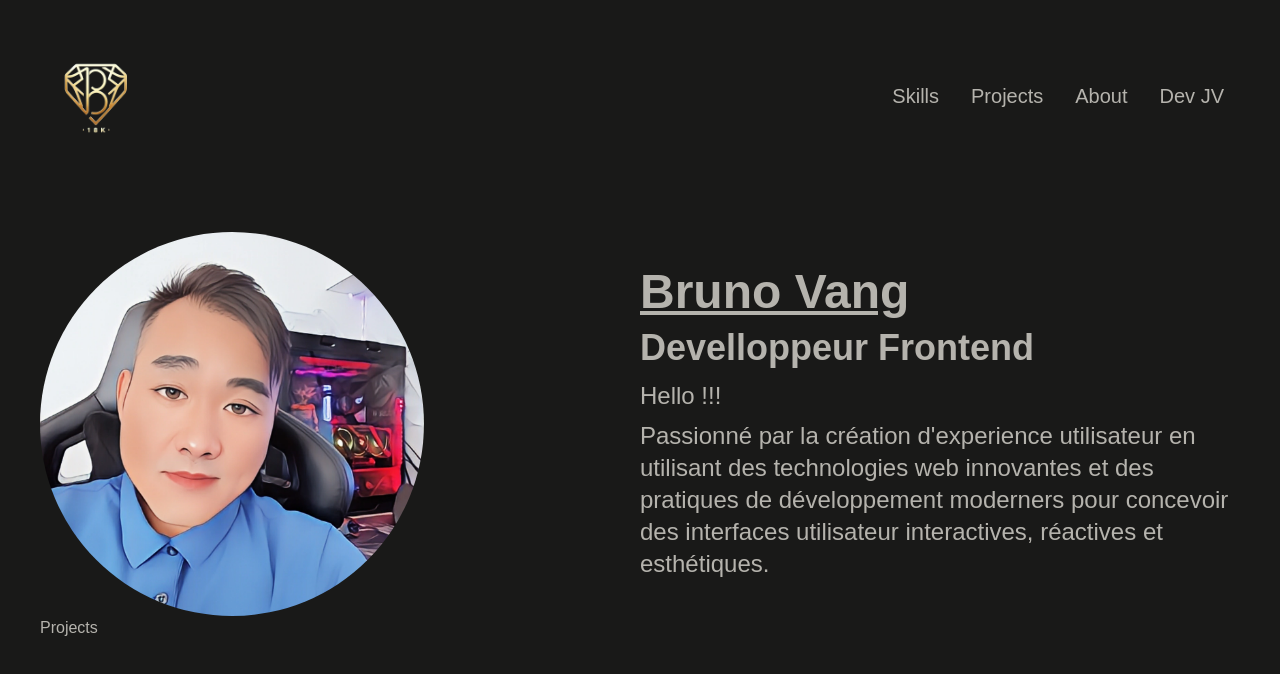
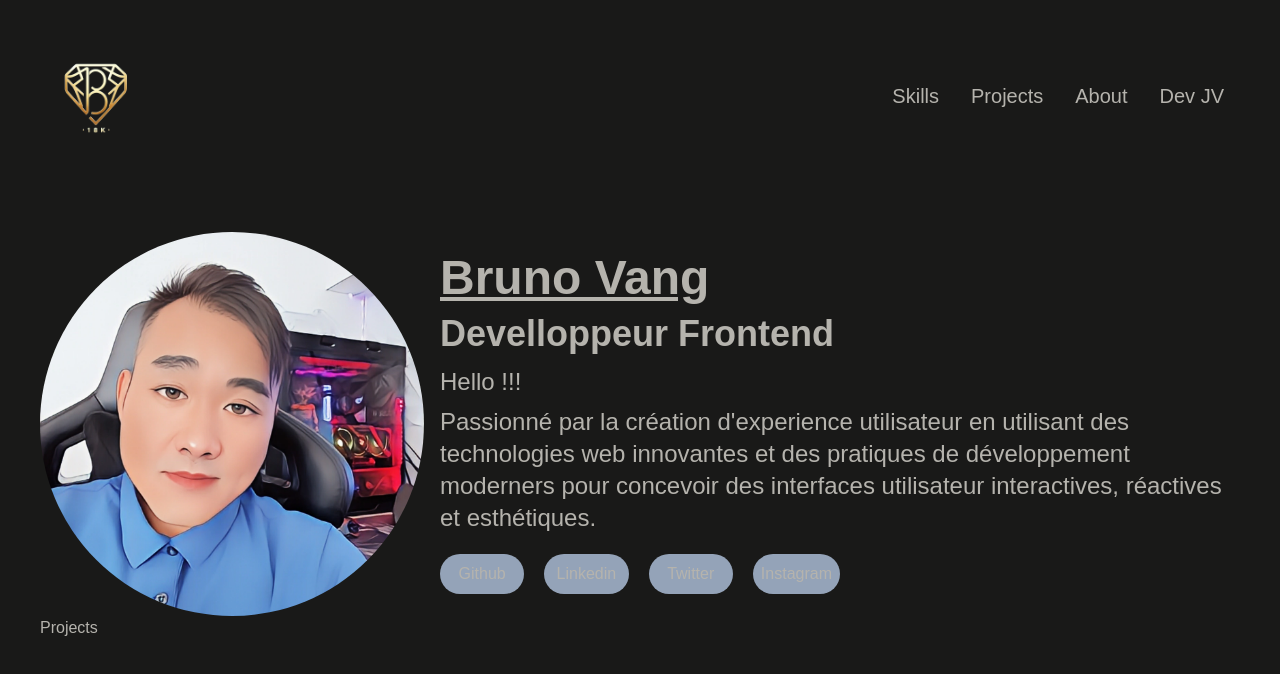
Before and after one commit to Buens18k/Portfolio, a Next.js app: page / in a window 1280 px wide. Shown: the top 674 px of the page. Built offline with nearby package versions, Linux system fonts and the light colour scheme; a web font is replaced by a local one.

Commit message:
button contact

```diff
--- a/app/components/biography.tsx
+++ b/app/components/biography.tsx
@@ -10,7 +10,7 @@ interface biographyProps {
 
 function Biography({ name, trade, text }: biographyProps) {
   return (
-    <div className="flex flex-col items-center md:items-start md:w-1/2 gap-3">
+    <div className="flex flex-col items-center md:items-start gap-3">
       <h1 className="flex justify-center text-5xl font-bold underline decoration-white-500">
         {name}
         <br />
--- a/app/page.tsx
+++ b/app/page.tsx
@@ -13,7 +13,23 @@ export default function Home() {
     <main className="flex flex-col min-h-screen p-10 max-w-screen-2xl">
       <section className="flex flex-col justify-center md:justify-between items-center md:flex-row w-full">
         <Banner src="photoBruno.webp" alt="Photo Profil de Bruno" width={500} height={500} />
-        <Biography name="Bruno Vang" trade="Develloppeur Frontend" text={mutliText} />
+        <div className=" flex flex-col gap-5 md:w-2/3">
+          <Biography name="Bruno Vang" trade="Develloppeur Frontend" text={mutliText} />
+          <div className="flex gap-5 md:w-1/2">
+            <button className="rounded-full bg-slate-400 p-2 w-full" type="button">
+              Github
+            </button>
+            <button className="rounded-full bg-slate-400 p-2 w-full" type="button">
+              Linkedin
+            </button>{' '}
+            <button className="rounded-full bg-slate-400 p-2 w-full" type="button">
+              Twitter
+            </button>{' '}
+            <button className="rounded-full bg-slate-400 p-2 w-full" type="button">
+              Instagram
+            </button>
+          </div>
+        </div>
       </section>
       <section>
         <div>Projects</div>
```
